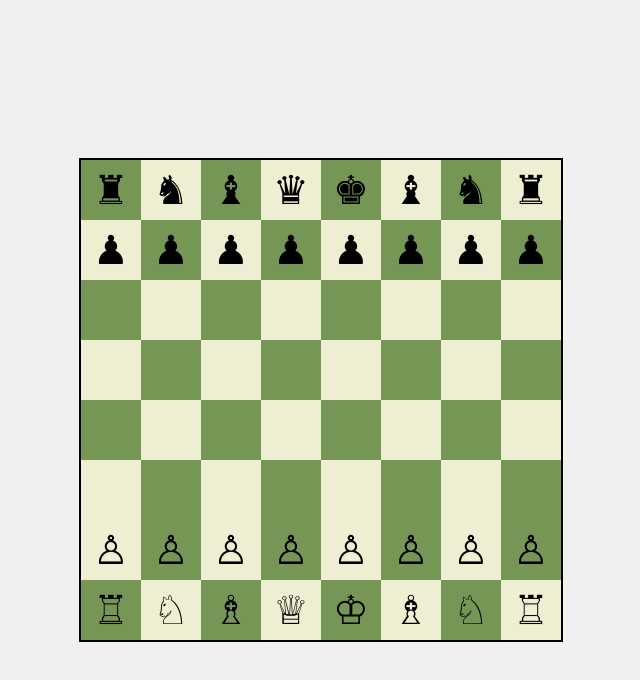
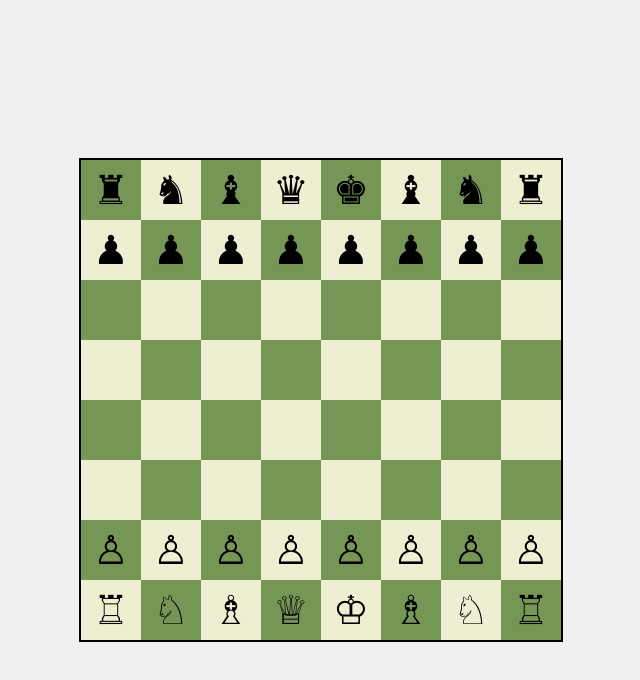
Before and after one commit to imehraabsingh/FEE-II, a plain HTML site: page Classwork/ChessAssignment/index.html in a window 1280 px wide. Shown: the whole page, without its empty margins (319-959 px from the left). Drawn offline with Linux system fonts and the light colour scheme.

Commit message:
fixed the error in chess board

```diff
--- a/Classwork/ChessAssignment/index.html
+++ b/Classwork/ChessAssignment/index.html
@@ -8,6 +8,7 @@
 </head>
 <body>
     <div class="chessboard">
+        <!-- Row 8 (Black pieces) -->
         <div class="row">
             <div class="cell black">&#9820;</div>
             <div class="cell white">&#9822;</div>
@@ -18,6 +19,7 @@
             <div class="cell black">&#9822;</div>
             <div class="cell white">&#9820;</div>
         </div>
+        <!-- Row 7 (Black pawns) -->
         <div class="row">
             <div class="cell white">&#9823;</div>
             <div class="cell black">&#9823;</div>
@@ -28,6 +30,7 @@
             <div class="cell white">&#9823;</div>
             <div class="cell black">&#9823;</div>
         </div>
+        <!-- Row 6 (Empty) -->
         <div class="row">
             <div class="cell black"></div>
             <div class="cell white"></div>
@@ -38,6 +41,7 @@
             <div class="cell black"></div>
             <div class="cell white"></div>
         </div>
+        <!-- Row 5 (Empty) -->
         <div class="row">
             <div class="cell white"></div>
             <div class="cell black"></div>
@@ -48,6 +52,7 @@
             <div class="cell white"></div>
             <div class="cell black"></div>
         </div>
+        <!-- Row 4 (Empty) -->
         <div class="row">
             <div class="cell black"></div>
             <div class="cell white"></div>
@@ -58,6 +63,7 @@
             <div class="cell black"></div>
             <div class="cell white"></div>
         </div>
+        <!-- Row 3 (Empty) -->
         <div class="row">
             <div class="cell white"></div>
             <div class="cell black"></div>
@@ -68,7 +74,9 @@
             <div class="cell white"></div>
             <div class="cell black"></div>
         </div>
+        <!-- Row 2 (White pawns) -->
         <div class="row">
+            <div class="cell black">&#9817;</div>
             <div class="cell white">&#9817;</div>
             <div class="cell black">&#9817;</div>
             <div class="cell white">&#9817;</div>
@@ -76,17 +84,17 @@
             <div class="cell white">&#9817;</div>
             <div class="cell black">&#9817;</div>
             <div class="cell white">&#9817;</div>
-            <div class="cell black">&#9817;</div>
         </div>
+        <!-- Row 1 (White pieces) -->
         <div class="row">
+            <div class="cell white">&#9814;</div>
+            <div class="cell black">&#9816;</div>
+            <div class="cell white">&#9815;</div>
+            <div class="cell black">&#9813;</div>
+            <div class="cell white">&#9812;</div>
+            <div class="cell black">&#9815;</div>
+            <div class="cell white">&#9816;</div>
             <div class="cell black">&#9814;</div>
-            <div class="cell white">&#9816;</div>
-            <div class="cell black">&#9815;</div>
-            <div class="cell white">&#9813;</div>
-            <div class="cell black">&#9812;</div>
-            <div class="cell white">&#9815;</div>
-            <div class="cell black">&#9816;</div>
-            <div class="cell white">&#9814;</div>
         </div>
     </div>
 </body>
```
